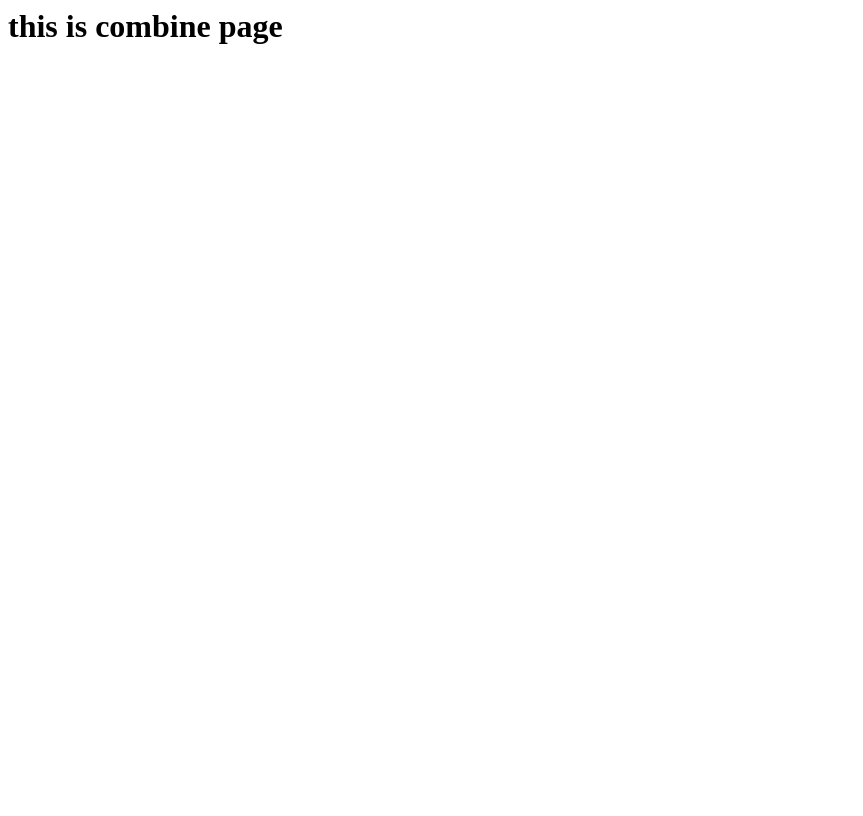
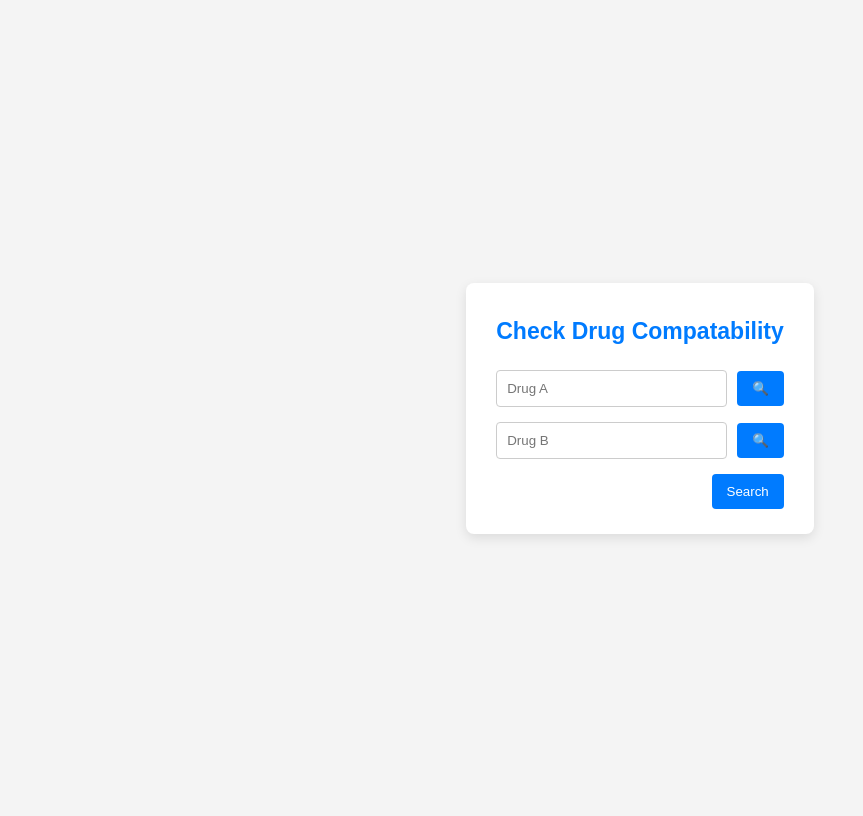
Before and after one commit to maroo1746/noverdose, a Django app: page /combine/ in a window 1280 px wide. Shown: the whole page, without its empty margins (0-863 px from the left). Before the commit the page ends 44 px from the top, so only its background shows below. Run offline with Django 4.2, Linux system fonts and the light colour scheme.

Commit message:
link home page to age page, updated the html file for combine

```diff
--- /dev/null
+++ b/searchmed/templates/searchmed/age.html
@@ -0,0 +1 @@
+<h1>this is age page</h1>
--- a/searchmed/templates/searchmed/combine.html
+++ b/searchmed/templates/searchmed/combine.html
@@ -1 +1,91 @@
-<h1>this is combine page</h1>
+<!DOCTYPE html>
+<html lang="ko">
+<head>
+    <meta charset="UTF-8">
+    <meta name="viewport" content="width=device-width, initial-scale=1.0">
+    <title>병용금지 의약품 조회</title>
+    <style>
+        body {
+            font-family: 'Arial', sans-serif;
+            display: flex;
+            justify-content: center;
+            align-items: center;
+            height: 100vh;
+            background-color: #f4f4f4;
+        }
+        .search-header{
+            color: #007BFF;
+            font-size: 23px;
+            font-weight: bold;
+            margin-top: 5px;
+            margin-bottom: 25px;
+        }
+        .search-container {
+            background-color: #fff;
+            padding: 30px;
+            padding-bottom: 25px;
+            border-radius: 8px;
+            box-shadow: 0 4px 12px rgba(0,0,0,0.1);
+        }
+        .input-group {
+            display: flex;
+            align-items: center;
+            margin-bottom: 15px;
+        }
+        input[type="text"] {
+            padding: 10px;
+            flex: 1;
+            margin-right: 10px;
+            border: 1px solid #ccc;
+            border-radius: 4px;
+        }
+        .search-btn {
+            padding: 10px 15px;
+            background-color: #007BFF;
+            color: #fff;
+            border: none;
+            border-radius: 4px;
+            cursor: pointer;
+            transition: background-color 0.3s;
+        }
+        .search-btn:hover {
+            background-color: #0056b3;
+        }
+    </style>
+</head>
+<body>
+
+    <div class="search-container">
+        <header class ="search-header">
+            Check Drug Compatability
+        </header>
+        <div class="input-group">
+            <input type="text" placeholder="Drug A" id="productA">
+            <button class="search-btn" onclick="checkProduct('productA')">
+                🔍
+            </button>
+        </div>
+        <div class="input-group">
+            <input type="text" placeholder="Drug B" id="productB">
+            <button class="search-btn" onclick="checkProduct('productB')">
+                🔍
+            </button>
+        </div>
+        <div style="text-align: right;">
+            <button class="search-btn" onclick="searchCombined()">Search</button>
+        </div>
+    </div>
+
+    <script>
+        function checkProduct(productID) {
+            // 여기에서 제품명이 실제 존재하는지 체크하는 로직을 추가하실 수 있습니다.
+            console.log(`Checking for product: ${document.getElementById(productID).value}`);
+        }
+
+        function searchCombined() {
+            // 제품명 A와 B가 모두 검증되면 이 함수에서 병용금지 조회를 실행하실 수 있습니다.
+            console.log('Searching for combined products...');
+        }
+    </script>
+</body>
+</html>
--- a/searchmed/templates/searchmed/home.html
+++ b/searchmed/templates/searchmed/home.html
@@ -38,7 +38,7 @@
 <body>
     <div class="button-group">
         <button onclick="location.href='{% url "searchmed:combine" %}'">병용금기 의약품 조회</button>
-        <button onclick="location.href='#'">연령별 금기 의약품 조회</button>
+        <button onclick="location.href='{% url "searchmed:age" %}'">연령별 금기 의약품 조회</button>
     </div>
 </body>
 </html>
--- a/searchmed/urls.py
+++ b/searchmed/urls.py
@@ -4,5 +4,6 @@ app_name = 'searchmed'
 
 urlpatterns = [
 path('', views.home, name='home'),
-path('combine/', views.combine, name='combine')
+path('combine/', views.combine, name='combine'),
+path('age/', views.age, name='age'),
 ]
--- a/searchmed/views.py
+++ b/searchmed/views.py
@@ -6,3 +6,6 @@ def home(request) :
 
 def combine(request) :
     return render(request, 'searchmed/combine.html', {})
+
+def age(request) :
+    return render(request, 'searchmed/age.html', {})
```
Also changed, not shown: 4 other files.
